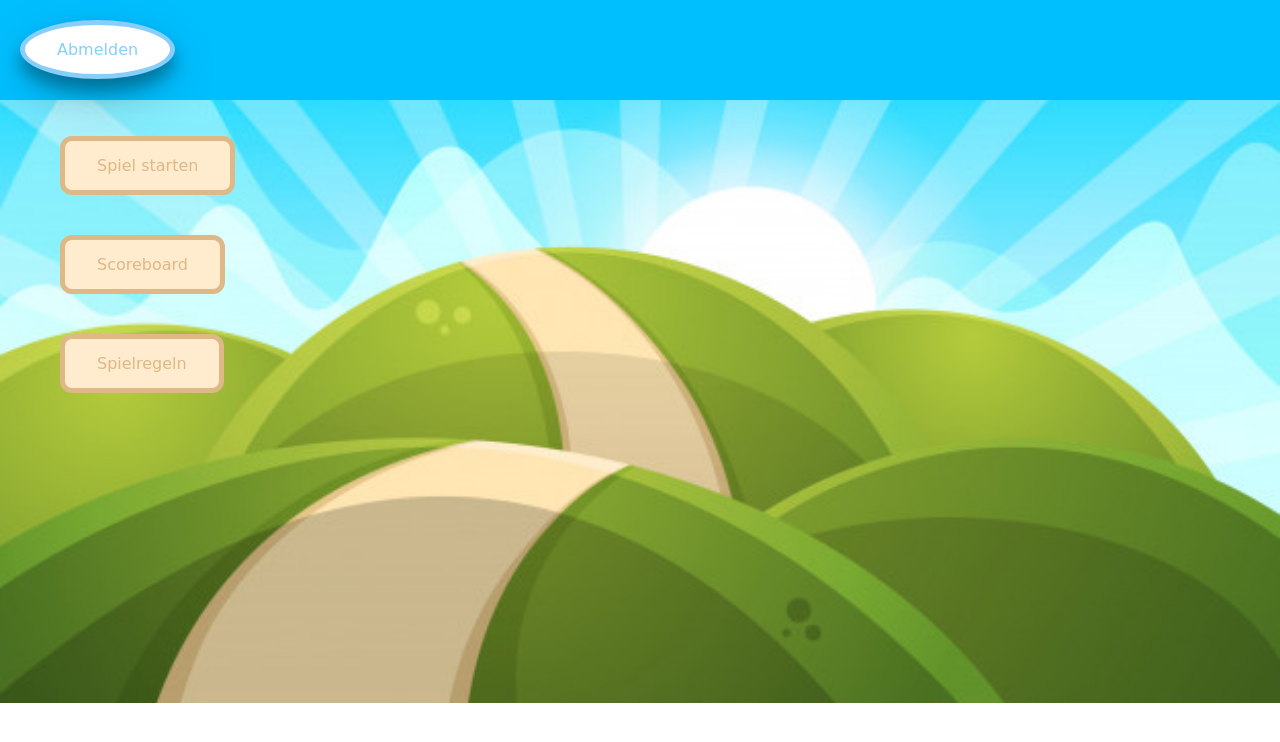
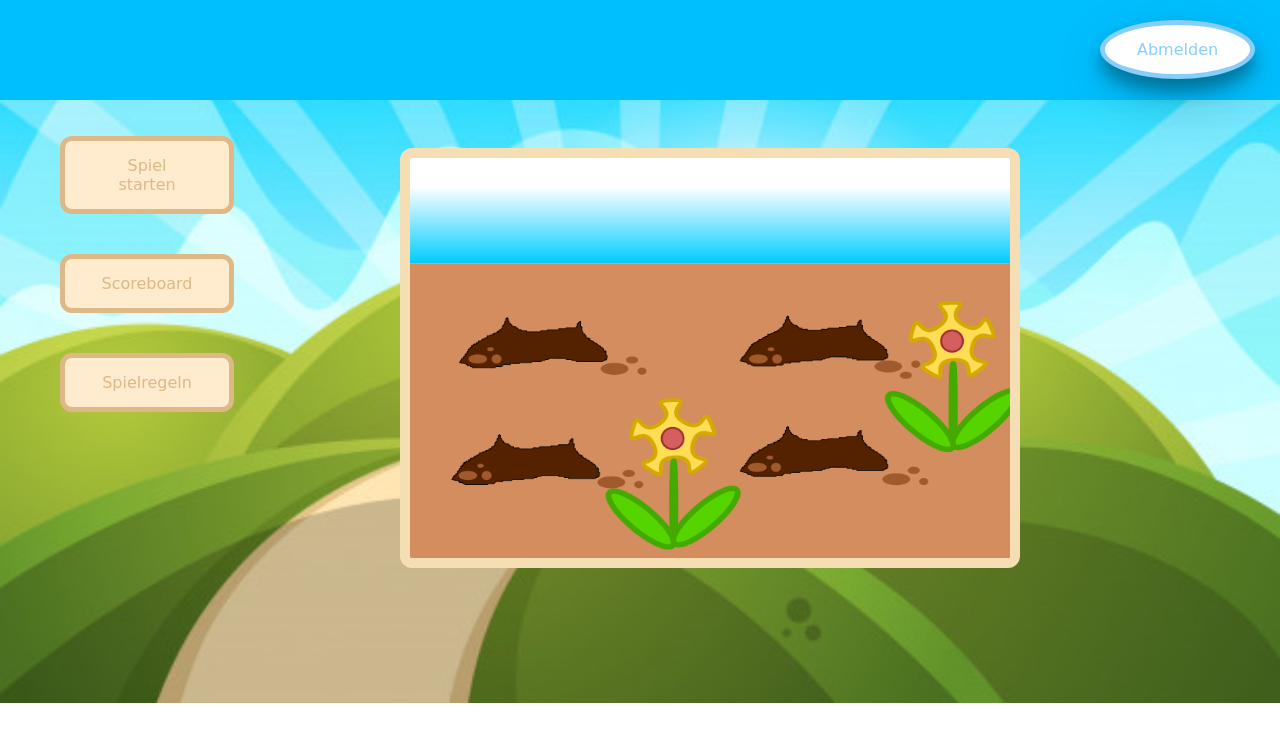
Before and after one commit to fhkufstein-webdevelopment/webdev-project-haudenmaulwurf, a PHP site: page /html.html in a window 1280 px wide. Shown: the top 742 px of the page. Run offline with PHP 8.4, Linux system fonts and the light colour scheme; a stand-in replaces the project's code that opens the database connection.

Commit message:
Leas Beitrag die zweite HTML, CSS und grafik

```diff
--- a/css.css
+++ b/css.css
@@ -4,8 +4,16 @@ body{
     background-image: url("image.jpg");
     background-size: 100%;
     background-repeat: no-repeat;
+}
+#spiel img{
+    display: inline-block;
 
-
+    width: 600px;
+    height: 400px;
+    margin-left: 400px;
+    margin-top: -300px;
+    border: 10px solid wheat;
+    border-radius: 12px;
 }
 #Hauptnavi{
     width: 100%;
@@ -25,10 +33,11 @@ ol li a{
     border-radius: 50%;
     color: lightskyblue;
     margin: 20px;
+    margin-left: 1100px;
     padding: 15px 32px;
     text-align: center;
     text-decoration: none;
-    display: inline-block;
+    display: inline-block ;
     font-size: 16px;
     font-family: "Comic Sans MS";
     box-shadow: 0 12px 16px 0 rgba(0,0,0,0.30), 0 17px 50px 0 rgba(0,0,0,0.19);
@@ -49,6 +58,7 @@ ul li a{
     border:5px solid burlywood;
     border-radius: 12px;
     color: burlywood;
+    width: 100px;
     margin: 20px;
     padding: 15px 32px;
     text-align: center;
--- a/html.html
+++ b/html.html
@@ -18,6 +18,7 @@
             <li><a href="#">Scoreboard</a> </li>
             <li><a href="#">Spielregeln</a> </li>
         </ul>
+        <img src="Zeichnung.png">
     </div>
 </div>
 </body>
```
Also changed, not shown: Zeichnung.png (added).
